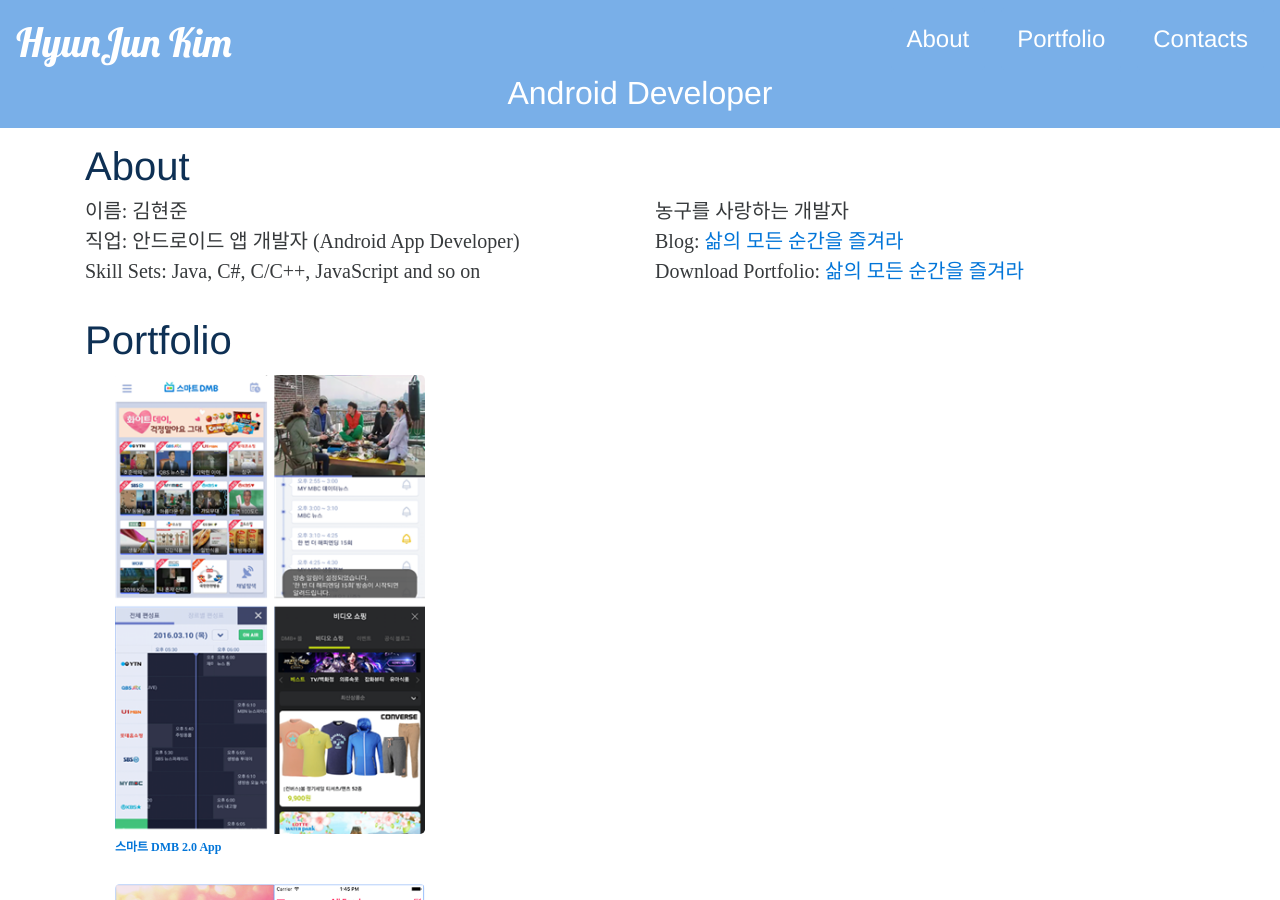
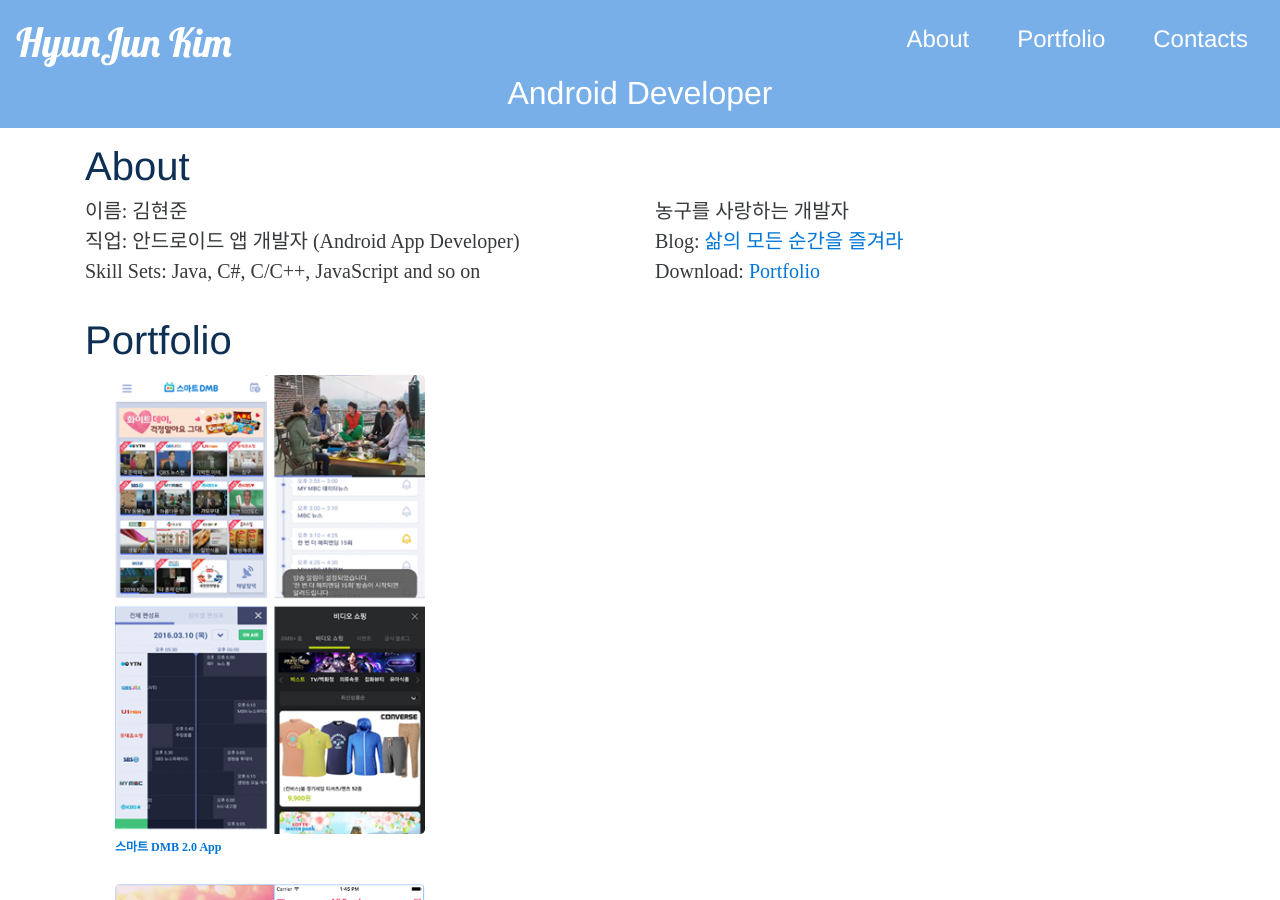
Before and after one commit to khj0704/khj0704.github.io, a Jekyll site: the page built from index.html, in a window 1280 px wide and 900 px high, scrolled down 458 px. Built offline with Jekyll 4.4.1, drawn with Linux system fonts in a browser that asks for light colours; nearby versions of some CDN libraries; some web fonts are replaced.

Commit message:
add download pdf

```diff
--- a/_includes/about.html
+++ b/_includes/about.html
@@ -29,7 +29,7 @@
 				</span>
 				<br>
 				<span style="font-family: 'Nanum Gothic', serif; font-size: 20px;">
-					Download Portfolio: <a href="./web-dist/files/Portfolio.pdf" class="no-uline" target="_blank">삶의 모든 순간을 즐겨라</a>
+					Download: <a href="./web-dist/files/Portfolio.pdf" class="no-uline" target="_blank">Portfolio</a>
 				</span>
             </p>
         </div>
```
